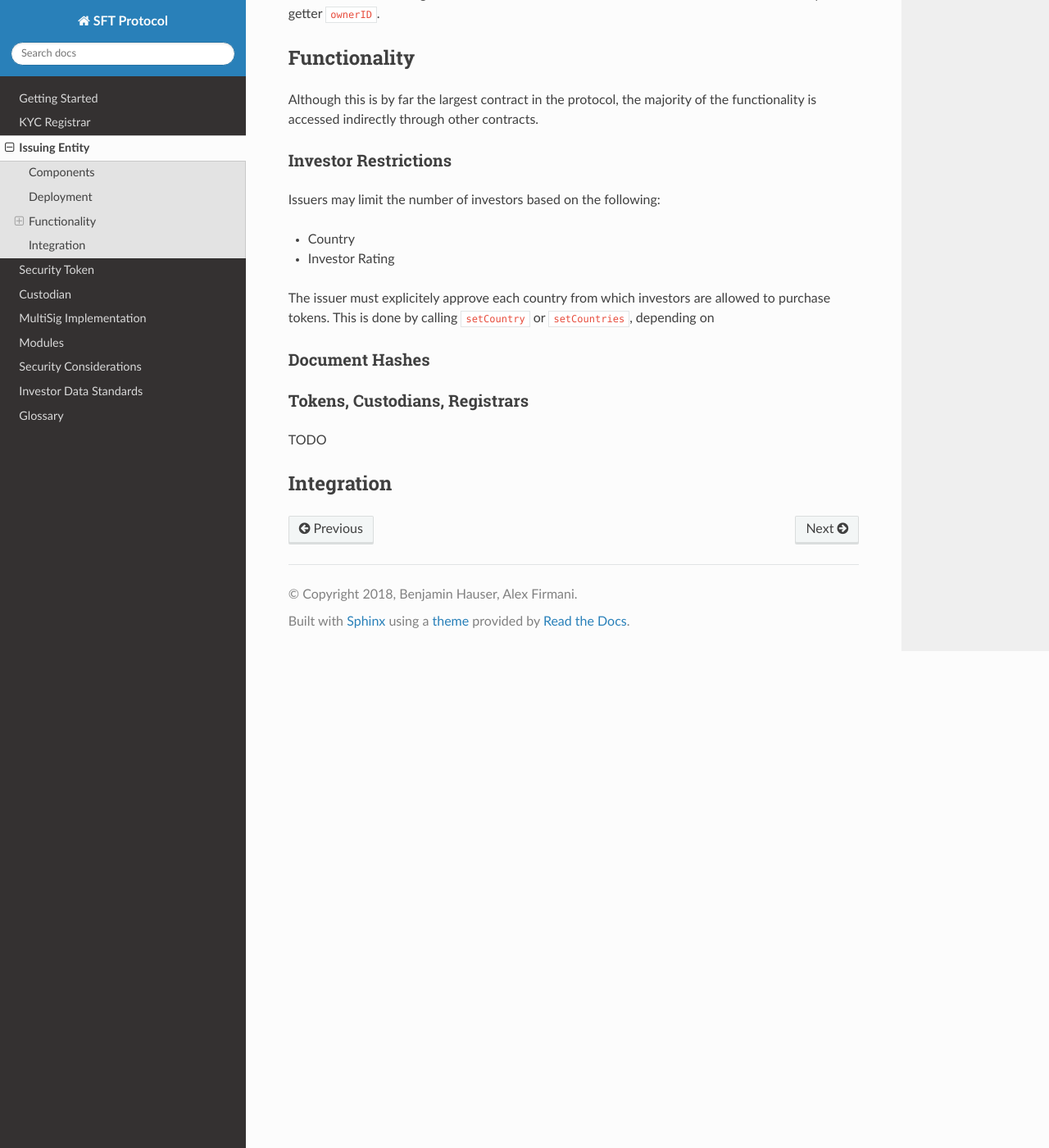
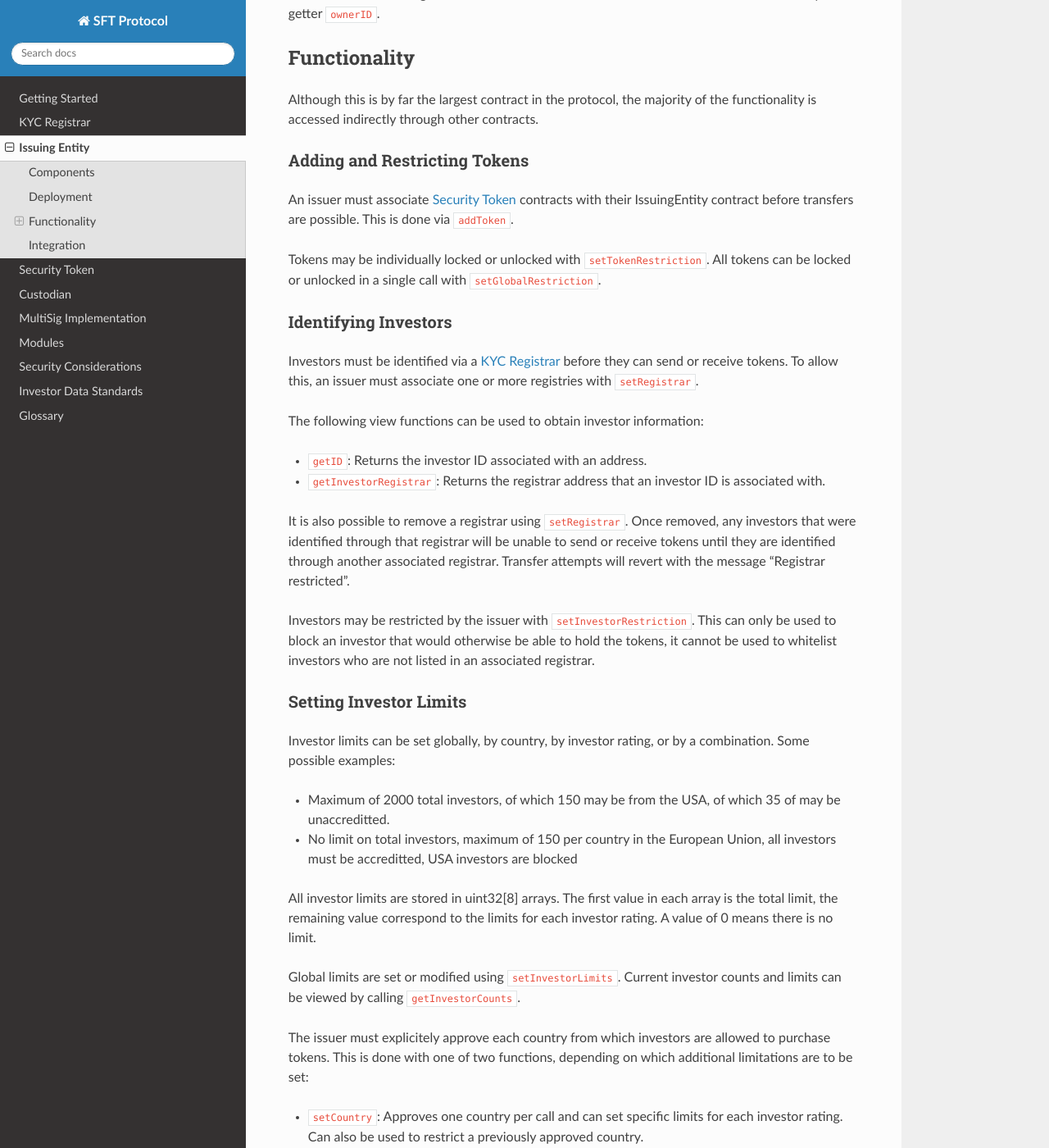
Before and after one commit to zerolawtech/SFT-Protocol, a Sphinx documentation site: the page built from docs/issuing-entity.rst, in a window 1280 px wide and 1400 px high, scrolled down 797 px. Shown: the whole window at 82% size. Built offline with Sphinx 7.4.7 and the Read the Docs theme 2.0.0, drawn with Linux system fonts in a browser that asks for light colours; some of the changed text lies outside the part shown.

Commit message:
registrar restriction bug

```diff
--- a/docs/issuing-entity.rst
+++ b/docs/issuing-entity.rst
@@ -41,27 +41,55 @@ Functionality
 
 Although this is by far the largest contract in the protocol, the majority of the functionality is accessed indirectly through other contracts.
 
+Adding and Restricting Tokens
+-----------------------------
+An issuer must associate :ref:`security-token` contracts with their IssuingEntity contract before transfers are possible.  This is done via ``addToken``.
 
-Investor Restrictions
+Tokens may be individually locked or unlocked with ``setTokenRestriction``.  All tokens can be locked or unlocked in a single call with ``setGlobalRestriction``.
+
+Identifying Investors
 ---------------------
 
-Issuers may limit the number of investors based on the following:
+Investors must be identified via a :ref:`kyc-registrar` before they can send or receive tokens. To allow this, an issuer must associate one or more registries with ``setRegistrar``.
 
-* Country
-* Investor Rating
+The following view functions can be used to obtain investor information:
 
-The issuer must explicitely approve each country from which investors are allowed to purchase tokens. This is done by calling ``setCountry`` or ``setCountries``, depending on
+* ``getID``: Returns the investor ID associated with an address.
+* ``getInvestorRegistrar``: Returns the registrar address that an investor ID is associated with.
 
+It is also possible to remove a registrar using ``setRegistrar``. Once removed, any investors that were identified through that registrar will be unable to send or receive tokens until they are identified through another associated registrar. Transfer attempts will revert with the message "Registrar restricted".
+
+Investors may be restricted by the issuer with ``setInvestorRestriction``. This can only be used to block an investor that would otherwise be able to hold the tokens, it cannot be used to whitelist investors who are not listed in an associated registrar.
+
+Setting Investor Limits
+-----------------------
+
+Investor limits can be set globally, by country, by investor rating, or by a combination. Some possible examples:
+
+* Maximum of 2000 total investors, of which 150 may be from the USA, of which 35 of may be unaccreditted.
+* No limit on total investors, maximum of 150 per country in the European Union, all investors must be accreditted, USA investors are blocked
+
+All investor limits are stored in uint32[8] arrays. The first value in each array is the total limit, the remaining value correspond to the limits for each investor rating.  A value of 0 means there is no limit.
+
+Global limits are set or modified using ``setInvestorLimits``. Current investor counts and limits can be viewed by calling ``getInvestorCounts``.
+
+The issuer must explicitely approve each country from which investors are allowed to purchase tokens. This is done with one of two functions, depending on which additional limitations are to be set:
+
+* ``setCountry``: Approves one country per call and can set specific limits for each investor rating. Can also be used to restrict a previously approved country.
+* ``setCountries``: Approves many countries at once but can only set a total investor limit per country.
+
+It is possible for an issuer to set a limit that is lower than the current investor count. When a limit is met or exceeded existing investors are still able to receive tokens, but new investors are blocked.
+
+Custodians
+----------
 
 Document Hashes
 ---------------
 
-Tokens, Custodians, Registrars
-------------------------------
+An issuer can record the bytes32 hash of a legal document using ``setDocumentHash``. The hash is stored in a (string => bytes32) mapping and can be queried later using ``getDocumentHash``.  Once a hash is recorded, the issuer can then distrubute the document electronically and investors can verify the authenticity by generating the hash themselves and comparing it to the blockchain record.
 
-
-
-TODO
+Modules
+-------
 
 Integration
 ===========
```
Also changed, not shown: 1 other file.
